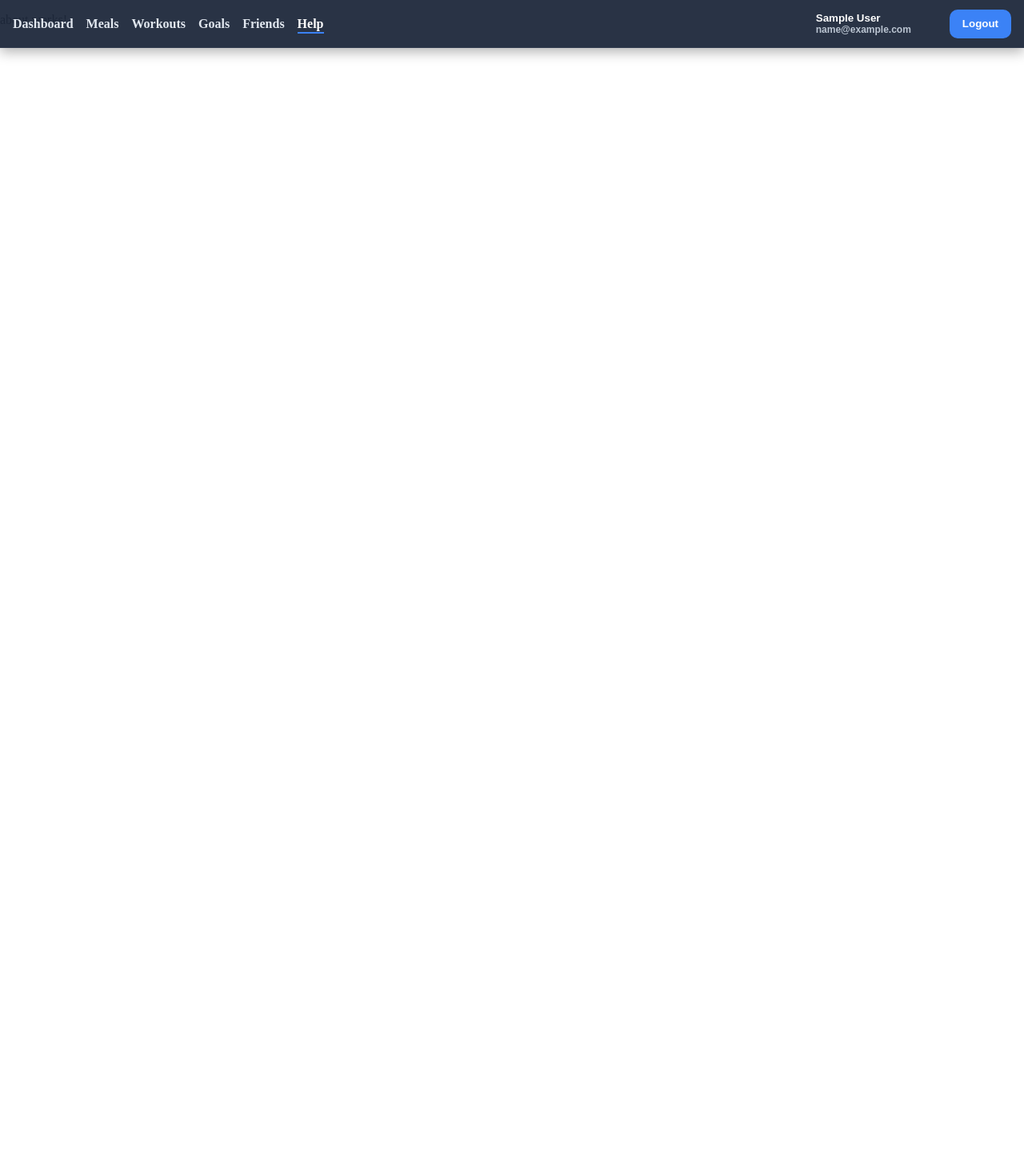
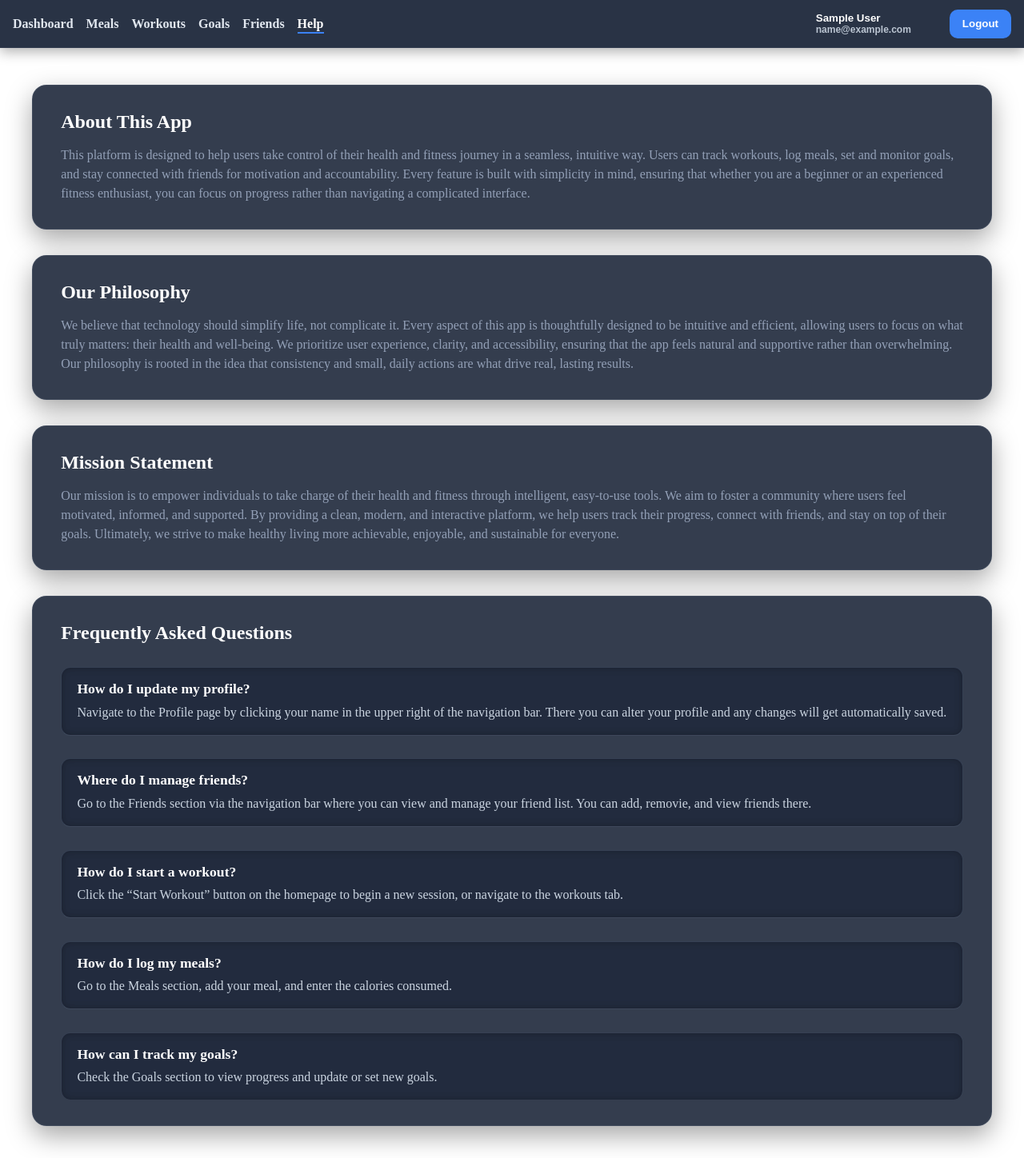
Before and after one commit to jtucke3/workout-client, an Angular app: page /about in a window 1280 px wide. Shown: the whole page at 80% size. Before the commit the page ends 816 px from the top, so only its background shows below. Built offline with nearby package versions, Linux system fonts and the light colour scheme; no server answers; sample sign-in values are in the browser's storage.

Commit message:
Added content to about page, updated forgot password and profile page to match css

```diff
--- a/src/app/about/about.html
+++ b/src/app/about/about.html
@@ -1,3 +1,70 @@
 <app-navbar></app-navbar>
+<main class="about-wrapper">
+  <div class="container">
+    <h1>Help & Support</h1>
 
-<p>about works!</p>
+    <!-- About the App -->
+    <section class="card">
+      <h2>About This App</h2>
+      <p>
+        This platform is designed to help users take control of their health and fitness journey in a seamless, intuitive way.
+        Users can track workouts, log meals, set and monitor goals, and stay connected with friends for motivation and accountability.
+        Every feature is built with simplicity in mind, ensuring that whether you are a beginner or an experienced fitness enthusiast,
+        you can focus on progress rather than navigating a complicated interface.
+      </p>
+    </section>
+
+    <!-- Philosophy -->
+    <section class="card">
+      <h2>Our Philosophy</h2>
+      <p>
+        We believe that technology should simplify life, not complicate it. Every aspect of this app is thoughtfully designed to be
+        intuitive and efficient, allowing users to focus on what truly matters: their health and well-being.
+        We prioritize user experience, clarity, and accessibility, ensuring that the app feels natural and supportive rather than overwhelming.
+        Our philosophy is rooted in the idea that consistency and small, daily actions are what drive real, lasting results.
+      </p>
+    </section>
+
+    <!-- Mission Statement -->
+    <section class="card">
+      <h2>Mission Statement</h2>
+      <p>
+        Our mission is to empower individuals to take charge of their health and fitness through intelligent, easy-to-use tools.
+        We aim to foster a community where users feel motivated, informed, and supported. By providing a clean, modern, and interactive platform,
+        we help users track their progress, connect with friends, and stay on top of their goals. Ultimately, we strive to make healthy living
+        more achievable, enjoyable, and sustainable for everyone.
+      </p>
+    </section>
+
+    <!-- FAQ Section -->
+    <section class="card">
+      <h2>Frequently Asked Questions</h2>
+
+      <div class="faq-item">
+        <h3>How do I update my profile?</h3>
+        <p>Navigate to the Profile page by clicking your name in the upper right of the navigation bar. There you can alter your profile and any changes will get automatically saved.</p>
+      </div>
+
+      <div class="faq-item">
+        <h3>Where do I manage friends?</h3>
+        <p>Go to the Friends section via the navigation bar where you can view and manage your friend list. You can add, removie, and view friends there.</p>
+      </div>
+
+      <div class="faq-item">
+        <h3>How do I start a workout?</h3>
+        <p>Click the “Start Workout” button on the homepage to begin a new session, or navigate to the workouts tab.</p>
+      </div>
+
+      <div class="faq-item">
+        <h3>How do I log my meals?</h3>
+        <p>Go to the Meals section, add your meal, and enter the calories consumed.</p>
+      </div>
+
+      <div class="faq-item">
+        <h3>How can I track my goals?</h3>
+        <p>Check the Goals section to view progress and update or set new goals.</p>
+      </div>
+
+    </section>
+  </div>
+</main>
--- a/src/app/about/about.scss
+++ b/src/app/about/about.scss
@@ -0,0 +1,78 @@
+/* Wrapper similar to .dashboard-wrapper */
+.about-wrapper {
+  padding-bottom: 40px;
+  width: min(1200px, 95%);
+  margin: auto;
+  display: grid;
+  gap: 2rem;
+  color: #e5e7eb;
+}
+
+/* Page heading */
+.about-wrapper h1 {
+  text-align: center;
+  font-size: 2rem;
+  font-weight: 800;
+  color: #ffffff;
+  margin-bottom: 1rem;
+}
+
+/* The main content container */
+.container {
+  display: grid;
+  gap: 2rem;
+}
+
+/* Card styling — identical to homepage .section-card */
+.card {
+  background: rgba(30, 41, 59, 0.9);
+  border: 1px solid rgba(148, 163, 184, 0.12);
+  border-radius: 18px;
+  padding: 2rem 2.2rem;
+  backdrop-filter: blur(6px);
+  box-shadow: 0 12px 32px rgba(0, 0, 0, 0.35);
+  display: grid;
+  gap: 1rem;
+
+  h2 {
+    margin: 0;
+    font-size: 1.5rem;
+    font-weight: 700;
+    color: #ffffff;
+  }
+
+  p {
+    margin: 0;
+    color: #93a0b7;
+    line-height: 1.5rem;
+  }
+}
+
+.faq-item {
+  background: rgba(15, 23, 42, 0.45);
+  padding: 1rem 1.2rem;
+  border-radius: 12px;
+  margin-top: 0.8rem;
+  border: 1px solid rgba(148, 163, 184, 0.18);
+  box-shadow: inset 0 0 10px rgba(0,0,0,0.25);
+
+  h3 {
+    margin: 0 0 0.4rem 0;
+    font-size: 1.1rem;
+    font-weight: 600;
+    color: #ffffff;
+  }
+
+  p {
+    margin: 0;
+    color: #cbd5e1;
+  }
+
+  /* Add bottom border as separator */
+  border-bottom: 1px solid rgba(148, 163, 184, 0.25);
+
+  /* Remove border from last item */
+  &:last-child {
+    border-bottom: none;
+  }
+}
--- a/src/app/features/forgot-password/forgot-password.html
+++ b/src/app/features/forgot-password/forgot-password.html
@@ -1,22 +1,20 @@
-<section class="screen">
-  <div class="card">
-    <header class="card-head">
-      <h1>Reset password</h1>
+<main class="forgot-wrapper">
+  <div class="forgot-card">
+    <div class="card-head">
+      <h1>Reset Password</h1>
       <p>Enter your email to receive reset instructions</p>
-    </header>
+    </div>
 
     <form [formGroup]="form" (ngSubmit)="submit()" class="form">
-      <div class="row">
-        <div class="field">
-          <label for="email">Email</label>
-          <input id="email" type="email" formControlName="email" placeholder="you@example.com" />
-          <small *ngIf="form.get('email')?.invalid && form.get('email')?.touched">Enter a valid email.</small>
-        </div>
+      <div class="field">
+        <label for="email">Email</label>
+        <input id="email" type="email" formControlName="email" placeholder="you@example.com" />
+        <small *ngIf="form.get('email')?.invalid && form.get('email')?.touched">Enter a valid email.</small>
       </div>
 
-      <div class="row cta">
-        <button type="submit" [disabled]="form.invalid || isLoading()">{{ isLoading() ? 'Sending…' : 'Send reset link' }}</button>
-      </div>
+      <button type="submit" class="blue-btn" [disabled]="form.invalid || isLoading()">
+        {{ isLoading() ? 'Sending…' : 'Send reset link' }}
+      </button>
 
       <p *ngIf="message()" class="info">{{ message() }}</p>
 
@@ -25,4 +23,4 @@
       </div>
     </form>
   </div>
-</section>
+</main>
--- a/src/app/features/profile/profile.html
+++ b/src/app/features/profile/profile.html
@@ -1,11 +1,9 @@
-<div><app-navbar></app-navbar></div>
+<app-navbar></app-navbar>
 
-<!-- <header class="profile-header">
-  <h1>Profile</h1>
-  <button class="back-btn" (click)="goBack()">Back</button>
-</header> -->
+<main class="profile-wrapper">
+  <div class="profile-card">
+    <h1>My Profile</h1>
 
-<main class="profile-content">
     <div *ngIf="isLoading()">
       <p>Loading profile...</p>
     </div>
@@ -15,16 +13,17 @@
     </div>
 
     <div *ngIf="!isLoading() && profile() as p">
-    <div class="field-row">
+      <div class="profile-field">
         <div class="field-label">Email</div>
         <div class="field-value">{{ p.email || 'Not available' }}</div>
-      <button class="change-btn" (click)="onChangeEmail()">Change</button>
+        <button class="blue-btn" (click)="onChangeEmail()">Change</button>
       </div>
 
-    <div class="field-row">
+      <div class="profile-field">
         <div class="field-label">Username</div>
         <div class="field-value">{{ p.username || 'Not available' }}</div>
-      <button class="change-btn" (click)="onChangeUsername()">Change</button>
+        <button class="blue-btn" (click)="onChangeUsername()">Change</button>
+      </div>
     </div>
   </div>
 </main>
--- a/src/app/features/profile/profile.scss
+++ b/src/app/features/profile/profile.scss
@@ -1,68 +1,79 @@
-.profile-content {
-  padding-top: 60px;
-  padding-left: 1.5rem;
-  padding-right: 1.5rem;
-  padding-bottom: 1.5rem;
+.profile-wrapper {
+  padding-top: 70px;
+  padding-bottom: 40px;
+  width: min(1200px, 95%);
+  margin: auto;
+  display: grid;
+  justify-items: center;
 }
 
-.profile-header {
-  position: sticky;
-  top: 0;
-  background: rgba(30,41,59,0.95);
-  color: #fff;
-  display: flex;
-  align-items: center;
-  justify-content: space-between;
-  padding: 0.75rem 1rem;
-  border-bottom: 1px solid rgba(148,163,184,0.08);
+.profile-card {
+  width: 100%;
+  max-width: 840px; /* wider to match other pages */
+  background: rgba(30, 41, 59, 0.9);
+  border: 1px solid rgba(148, 163, 184, 0.12);
+  border-radius: 18px;
+  padding: 2.2rem;
+  backdrop-filter: blur(6px);
+  box-shadow: 0 12px 32px rgba(0, 0, 0, 0.35);
+  display: grid;
+  gap: 2rem; /* more gap between rows */
+  color: #e5e7eb;
+
+  h1 {
+    margin: 0;
+    font-size: 2rem;
+    font-weight: 800;
+    text-align: center;
+    color: #ffffff;
+  }
 }
 
-.back-btn {
-  height: 36px;
-  padding: 0 1rem;
-  border: none;
-  border-radius: 8px;
-  background: #3b82f6;
-  color: white;
-  font-weight: 700;
-  cursor: pointer;
-}
+.profile-field {
+  display: grid;
+  grid-template-columns: 120px 1fr auto;
+  align-items: center;
+  gap: 1rem;
+  margin-bottom: 1.5rem; /* extra spacing between fields */
 
-.error {
-  color: #fecaca; /* light red */
-  background: rgba(255, 0, 0, 0.03);
-  padding: 0.5rem 0.75rem;
-  border-radius: 6px;
-}
-
-.field-row {
-  display: flex;
-  align-items: center;
-  gap: 0.75rem;
-  margin-bottom: 0.75rem;
+  @media (max-width: 700px) {
+    grid-template-columns: 1fr;
+    gap: 0.5rem;
   }
 
   .field-label {
-  min-width: 90px;
     font-weight: 700;
     color: #94a3b8;
   }
 
   .field-value {
-  flex: 1 1 auto;
-  padding: 0.5rem 0.75rem;
-  background: #f8fafc;
-  border-radius: 6px;
-  color: #0f172a;
+    padding: 0.6rem 0.9rem;
+    border-radius: 12px;
+    background: rgba(15, 23, 42, 0.6);
+    color: #e5e7eb;
   }
 
-.change-btn {
-  height: 34px;
-  padding: 0 0.75rem;
-  border-radius: 8px;
+  .blue-btn {
+    height: 40px;
+    padding: 0 1rem;
+    border-radius: 10px;
     border: none;
-  background: transparent;
-  color: #2563eb;
+    background: #3b82f6;
+    color: #ffffff;
     font-weight: 700;
     cursor: pointer;
+    transition: background 0.2s, transform 0.05s;
+
+    &:hover { background: #2563eb; }
+    &:active { transform: translateY(1px); }
   }
+}
+
+.error {
+  color: #f87171;
+  background: rgba(248, 113, 113, 0.1);
+  padding: 0.75rem 1rem;
+  border-radius: 12px;
+  font-weight: 600;
+  text-align: center;
+}
--- a/src/app/features/profile/profile.ts
+++ b/src/app/features/profile/profile.ts
@@ -105,8 +105,4 @@ export class Profile implements OnInit {
   onChangeUsername() {
     console.log('Change username clicked');
   }
-
-  goBack() {
-    this.router.navigateByUrl('/dashboard');
-  }
 }
```
Also changed, not shown: src/app/features/forgot-password/forgot-password.scss (+121 -11 lines). Lines whose indentation alone changed are shown as unchanged.
